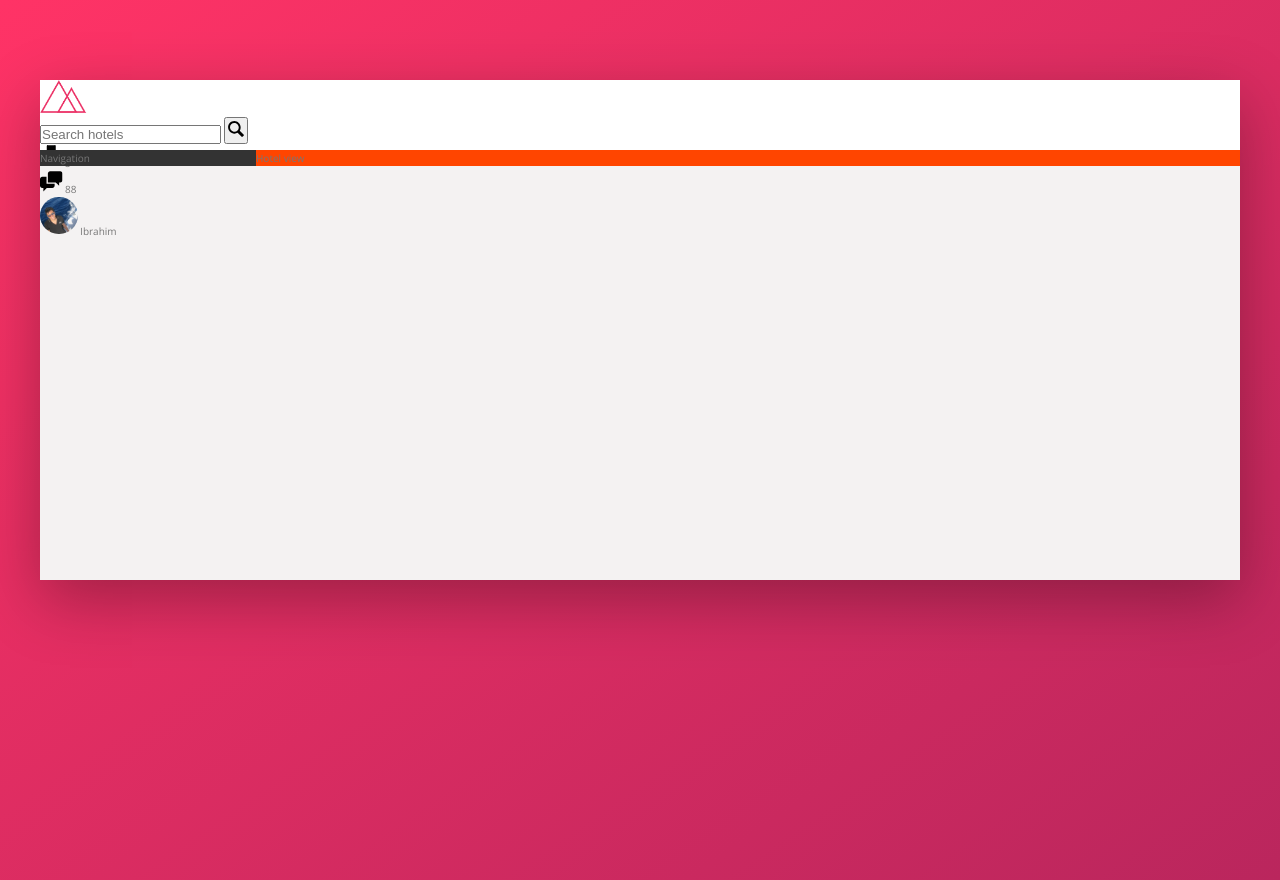
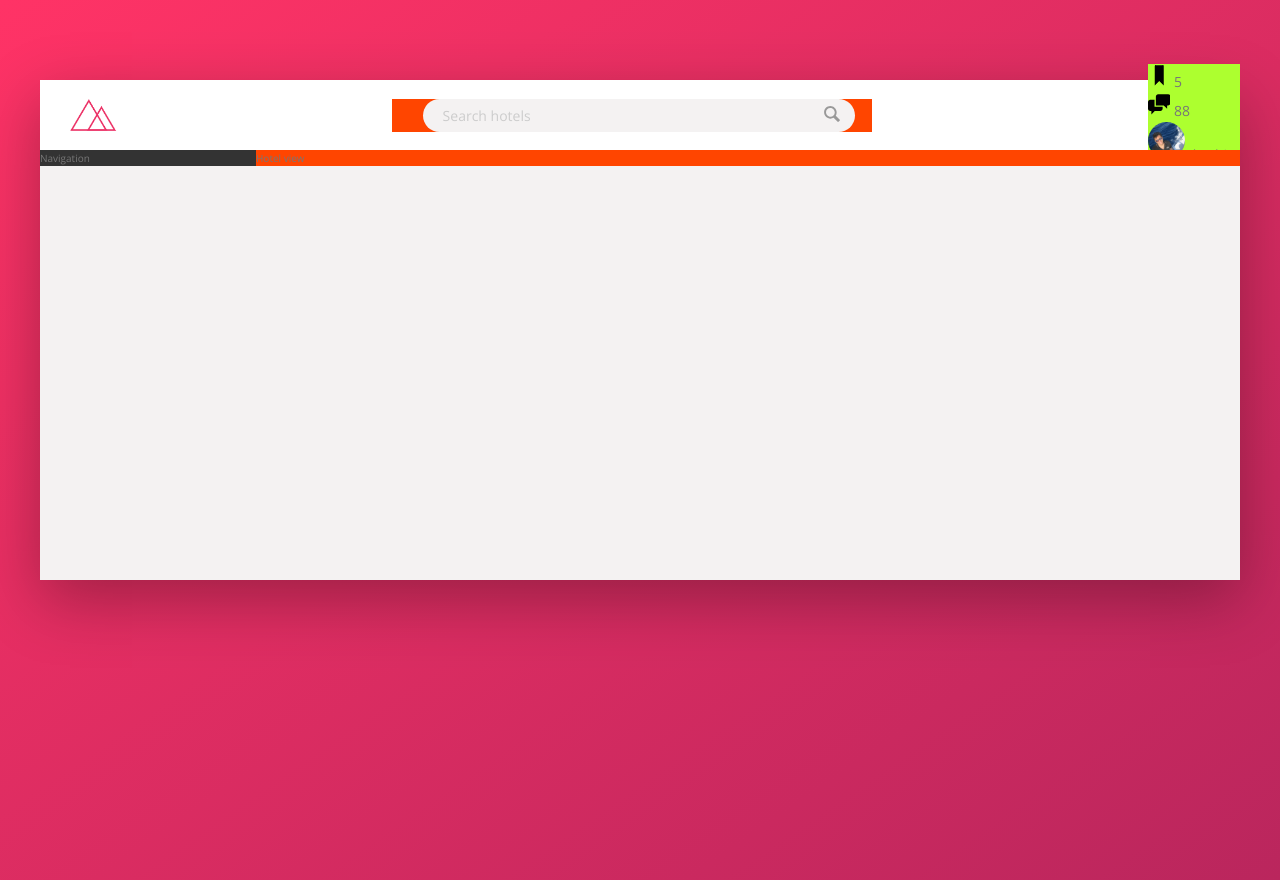
Before and after one commit to IbrahimTarabay/Advanced-CSS, a website: page Trillo/index.html in a window 1280 px wide. Drawn offline with nearby package versions, Linux system fonts and the light colour scheme.

Commit message:
building header part-2

```diff
--- a/Trillo/sass/_components.scss
+++ b/Trillo/sass/_components.scss
@@ -2,28 +2,71 @@
 // LOGO
 .logo {
   height: 3.25rem;
+  margin-left: 3rem;
 }
 
 //////////////////////////////////
 // SEARCH
 .search {
+  background-color: orangered;
+  flex: 0 0 40%;
+  /*flex-grow flex-shrink flex-basis*/
+  display: flex;
+  align-items: center;
+  justify-content: center;
+
   &__input {
+    font-family: inherit;
+    font-size: inherit;
+    color: inherit;
+    background-color: var(--color-grey-light-2);
+    border: none;
+    padding: .7rem 2rem;
+    border-radius: 100px;
+    width: 90%;
+    transition: all .2s;
+    margin-right: -3.25rem;
 
+    &:focus {
+      outline: none;
+      width: 100%;
+      background-color: var(--color-grey-light-3);
+    }
+
+    &::-webkit-input-placeholder {
+      font-weight: 100;
+      color: var(--color-grey-light-4);
+    }
+  }
+
+  &__input:focus + &__button {
+    background-color: var(--color-grey-light-3);
   }
 
   &__button {
+    border: none;
+    background-color: var(--color-grey-light-2);
 
+    &:focus {
+      outline: none;
+    }
+
+    &:active {
+      transform: translateY(2px);
+    }
   }
 
   &__icon {
     height: 2rem;
     width: 2rem;
+    fill: var(--color-grey-dark-3);
   }
 }
 
 //////////////////////////////////
 // USER NAVIGATION
 .user-nav {
+  background-color: greenyellow;
   &__icon-box {
 
   }
--- a/Trillo/sass/_layout.scss
+++ b/Trillo/sass/_layout.scss
@@ -8,9 +8,14 @@
 }
 
 .header {
+  font-size: 1.4rem;
   height: 7rem;
   background-color: #fff;
   border-bottom: var(--color-grey-light-2);
+
+  display: flex;
+  justify-content: space-between;
+  align-items: center;
 }
 
 .content {
```
Also changed, not shown: Trillo/css/style.css.
